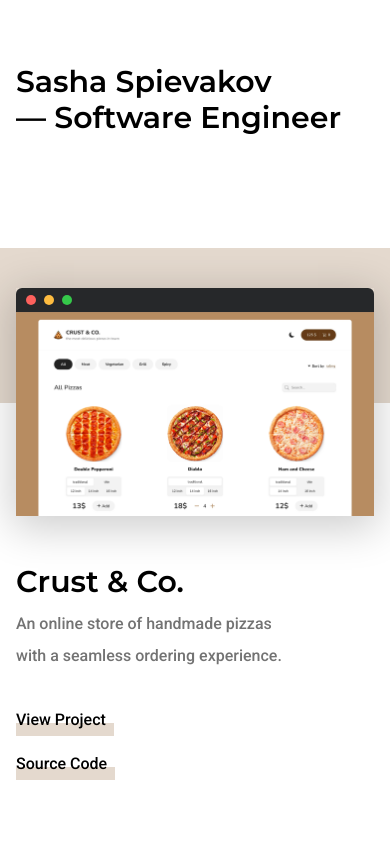
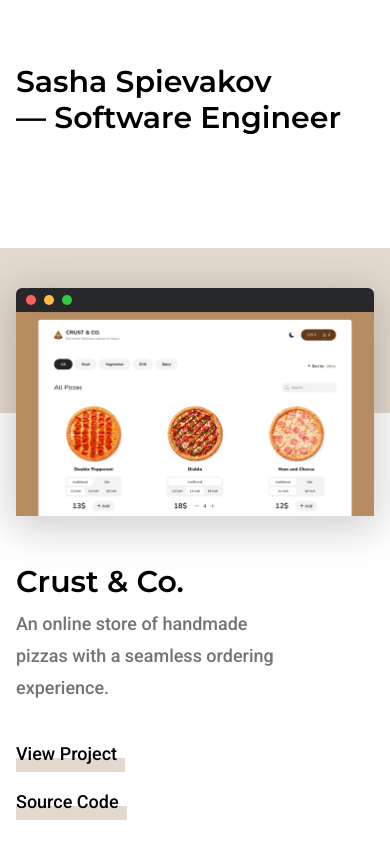
Before and after one commit to AlexandrSpevakov/portfolio-website, a Next.js app: page / in a window 390 px wide. Shown: the top 844 px of the page. Built offline with nearby package versions, Linux system fonts and the light colour scheme.

Commit message:
refactor: adjust font size of descriptions on small sizes

```diff
--- a/app/components/Works.tsx
+++ b/app/components/Works.tsx
@@ -8,7 +8,7 @@ import salad from '../../public/salad-verse.webp';
 
 export default function Works() {
   return (
-    <section className="mx-auto max-w-screen-xl overflow-hidden px-4 pt-24 sm:px-6 sm:text-lg md:px-10 xl:text-xl">
+    <section className="mx-auto max-w-screen-xl overflow-hidden px-4 pt-24 text-lg sm:px-6 md:px-10 xl:text-xl">
       <article className="relative pb-32 md:pb-44 lg:pb-72">
         <section className="z-10 bg-crust before:absolute before:left-[-30px] before:top-[-40px] before:z-[-1] before:h-1/4 before:w-[800px] before:bg-crust md:py-10 md:px-16 md:before:hidden lg:absolute lg:right-0 lg:top-0 lg:w-9/12 lg:py-16 lg:px-24">
           <section className="shadow-3xl">
```
